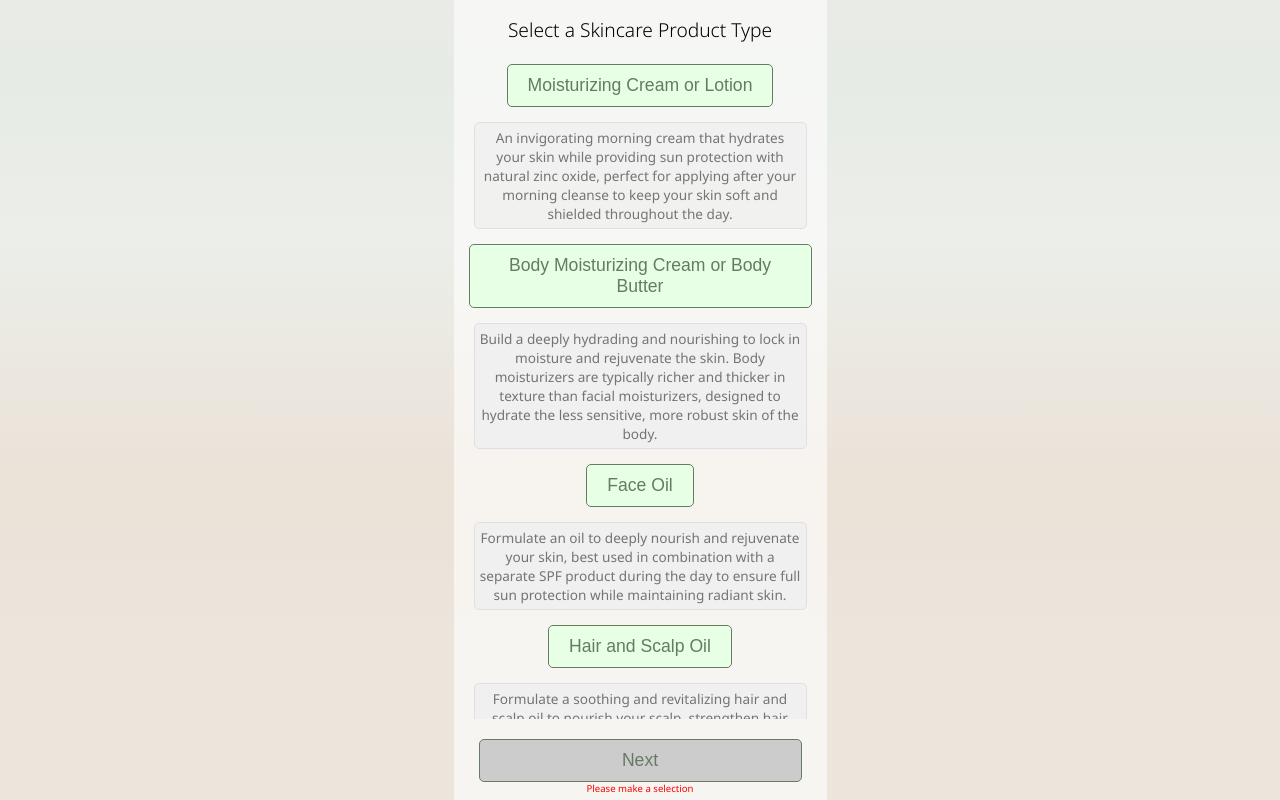
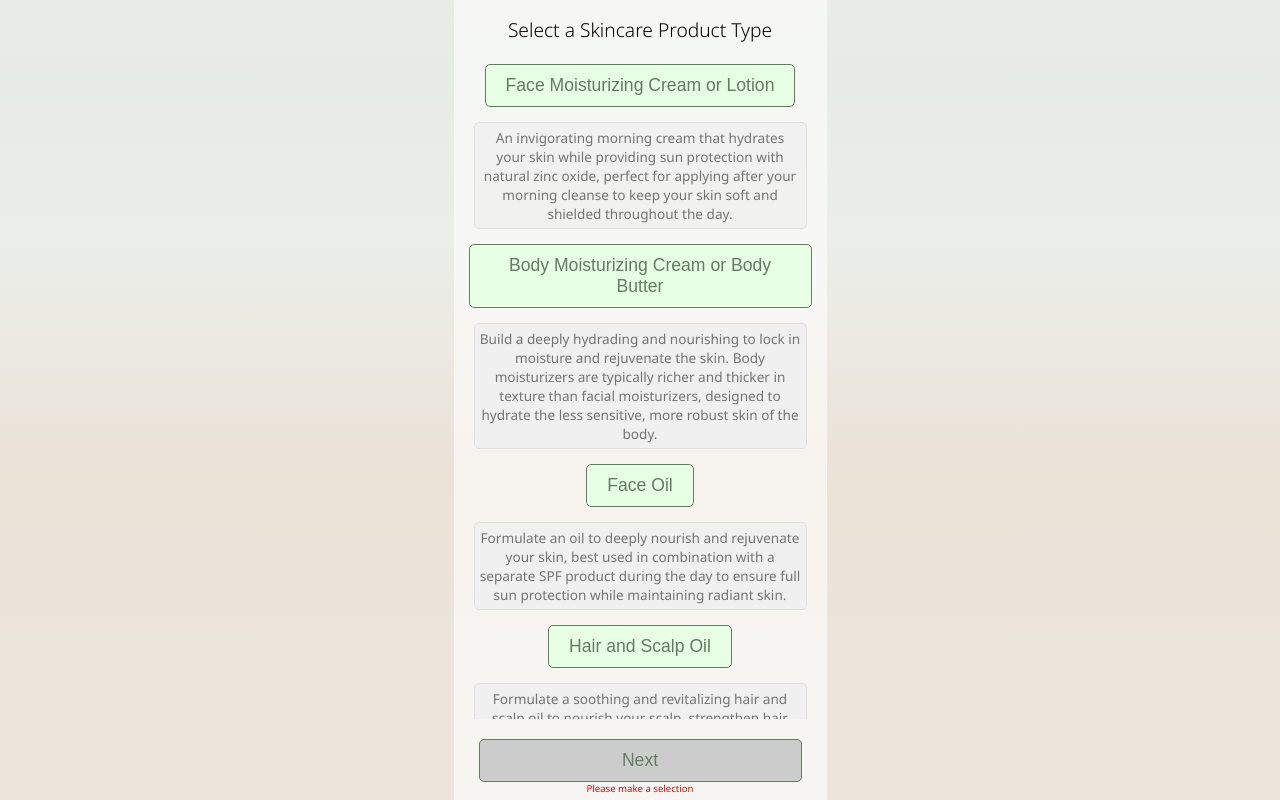
Before and after one commit to cwkoss/skincare, a React (Create React App) app: page /#/product in a window 1280 px wide. Built offline with nearby package versions, Linux system fonts and the light colour scheme; no server answers; a web font is replaced by a local one.

Commit message:
Rename product

```diff
--- a/src/Product.js
+++ b/src/Product.js
@@ -17,7 +17,7 @@ const getAqueousIngredients = () => {
 
 
 export const skincareProducts = {
-    "Moisturizing Cream or Lotion": {
+    "Face Moisturizing Cream or Lotion": {
         description: "An invigorating morning cream that hydrates your skin while providing sun protection with natural zinc oxide, perfect for applying after your morning cleanse to keep your skin soft and shielded throughout the day.",
         bannedIngredients: ["Retinyl Palmitate"],
         mustIncludeIngredients: ["Zinc Oxide"],
```
